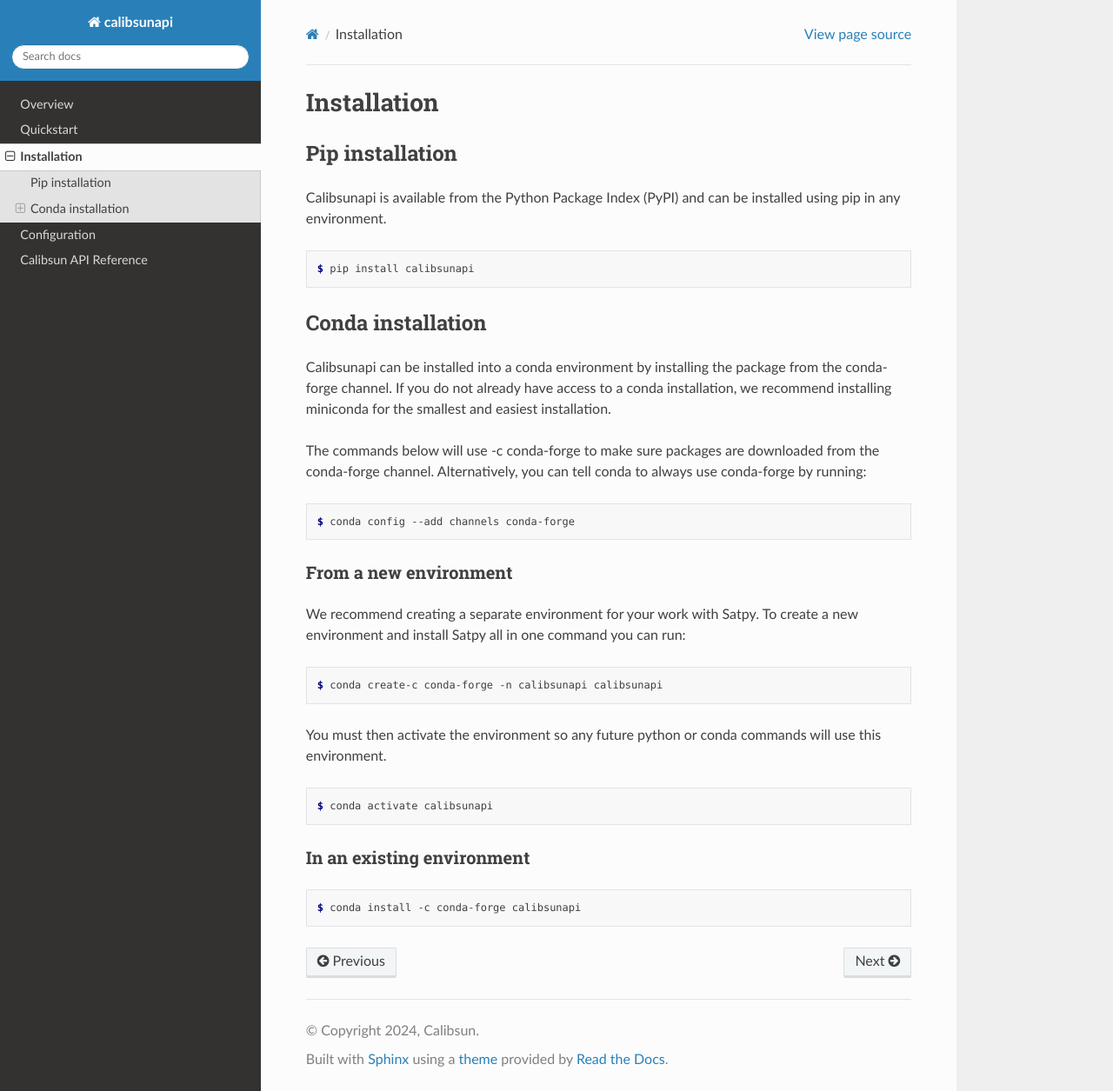
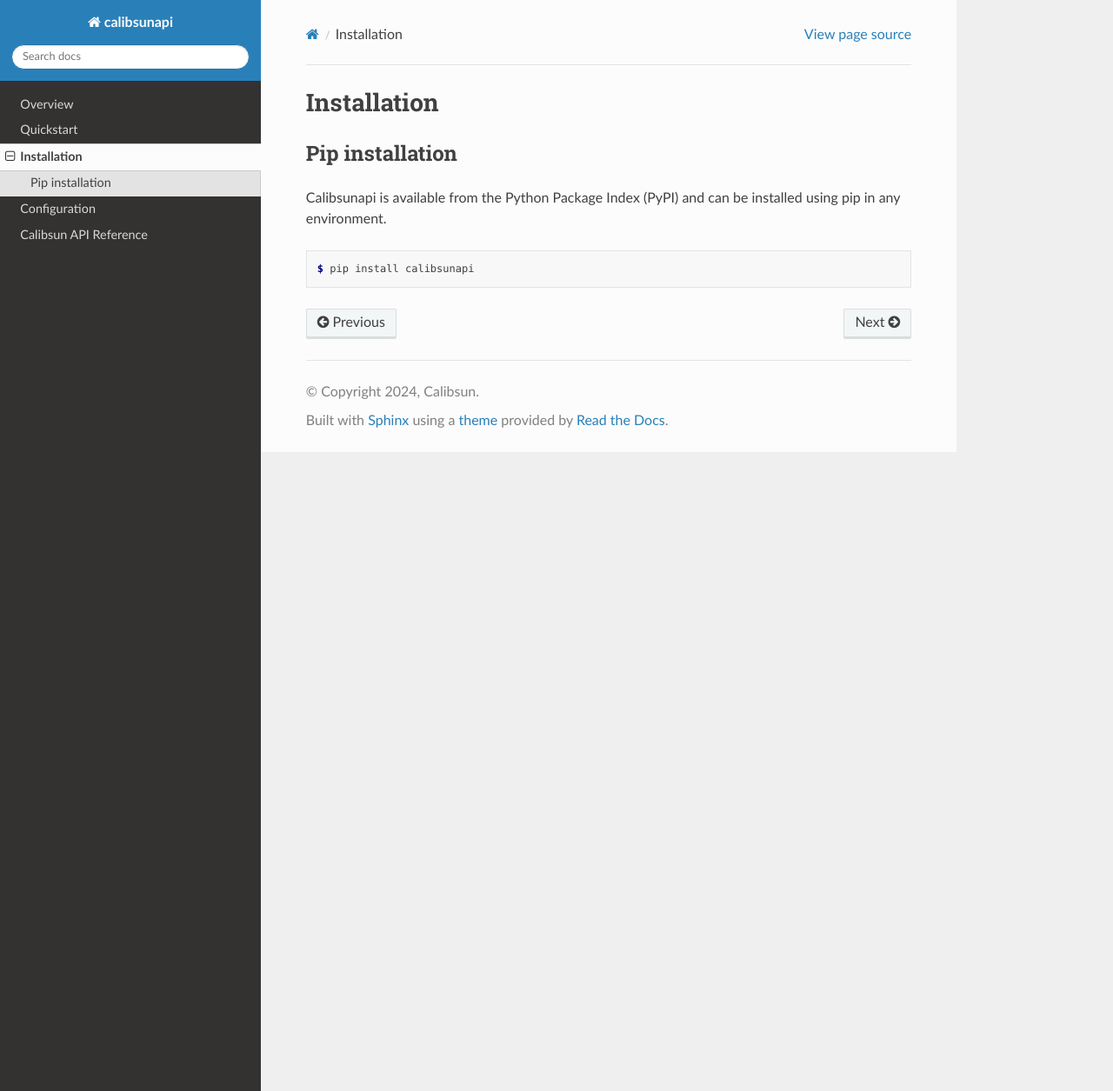
Before and after one commit to SOLAIS-FORECAST/api-python-client, a Sphinx documentation site: the page built from docs/installation.rst, in a window 1280 px wide and 1255 px high. Shown: the whole window at 87% size. Built offline with Sphinx 7.4.7 and the Read the Docs theme 3.1.0, drawn with Linux system fonts in a browser that asks for light colours; some of the changed lines change nothing that is shown.

Commit message:
feat: favicon doc + no conda for now

```diff
--- a/docs/conf.py
+++ b/docs/conf.py
@@ -26,6 +26,8 @@
 author = project_info.get("authors")[0]["name"]
 release = project_info.get("version", "0.0.1")
 copyright = "2024, Calibsun"
+html_favicon = "favicon.ico"
+
 
 # -- General configuration ---------------------------------------------------
 # https://www.sphinx-doc.org/en/master/usage/configuration.html#general-configuration
--- a/docs/installation.rst
+++ b/docs/installation.rst
@@ -13,38 +13,38 @@
     $ pip install calibsunapi
 
 
-Conda installation
-----------------
+.. Conda installation
+.. ----------------
 
-Calibsunapi can be installed into a conda environment by installing the package from the conda-forge channel. If you do not already have access to a conda installation, we recommend installing miniconda for the smallest and easiest installation.
+.. Calibsunapi can be installed into a conda environment by installing the package from the conda-forge channel. If you do not already have access to a conda installation, we recommend installing miniconda for the smallest and easiest installation.
 
-The commands below will use -c conda-forge to make sure packages are downloaded from the conda-forge channel. Alternatively, you can tell conda to always use conda-forge by running:
+.. The commands below will use -c conda-forge to make sure packages are downloaded from the conda-forge channel. Alternatively, you can tell conda to always use conda-forge by running:
 
 
-.. code-block:: console
+.. .. code-block:: console
 
-    $ conda config --add channels conda-forge
+..     $ conda config --add channels conda-forge
 
 
-From a new environment
-^^^^^^^^^^^^^^^^^^^^^^
+.. From a new environment
+.. ^^^^^^^^^^^^^^^^^^^^^^
 
-We recommend creating a separate environment for your work with Satpy. To create a new environment and install Satpy all in one command you can run:
+.. We recommend creating a separate environment for your work with Satpy. To create a new environment and install Satpy all in one command you can run:
 
-.. code-block:: console
+.. .. code-block:: console
 
-    $ conda create-c conda-forge -n calibsunapi calibsunapi
+..     $ conda create-c conda-forge -n calibsunapi calibsunapi
 
-You must then activate the environment so any future python or conda commands will use this environment.
+.. You must then activate the environment so any future python or conda commands will use this environment.
 
-.. code-block:: console
+.. .. code-block:: console
 
-    $ conda activate calibsunapi
+..     $ conda activate calibsunapi
 
 
-In an existing environment
-^^^^^^^^^^^^^^^^^^^^^^^^^^^^
+.. In an existing environment
+.. ^^^^^^^^^^^^^^^^^^^^^^^^^^^^
 
-.. code-block:: console
+.. .. code-block:: console
 
-    $ conda install -c conda-forge calibsunapi
+..     $ conda install -c conda-forge calibsunapi
```
Also changed, not shown: docs/favicon-32x32.png (added).
